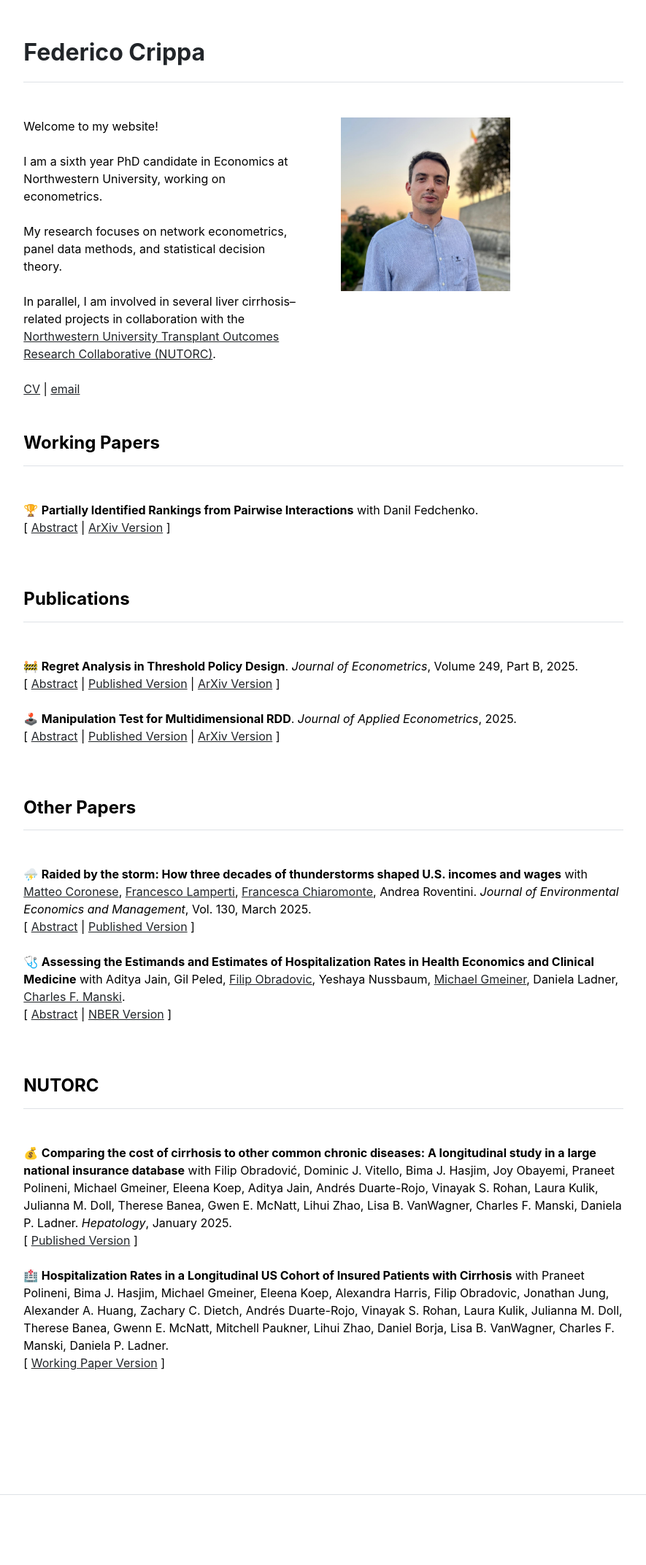
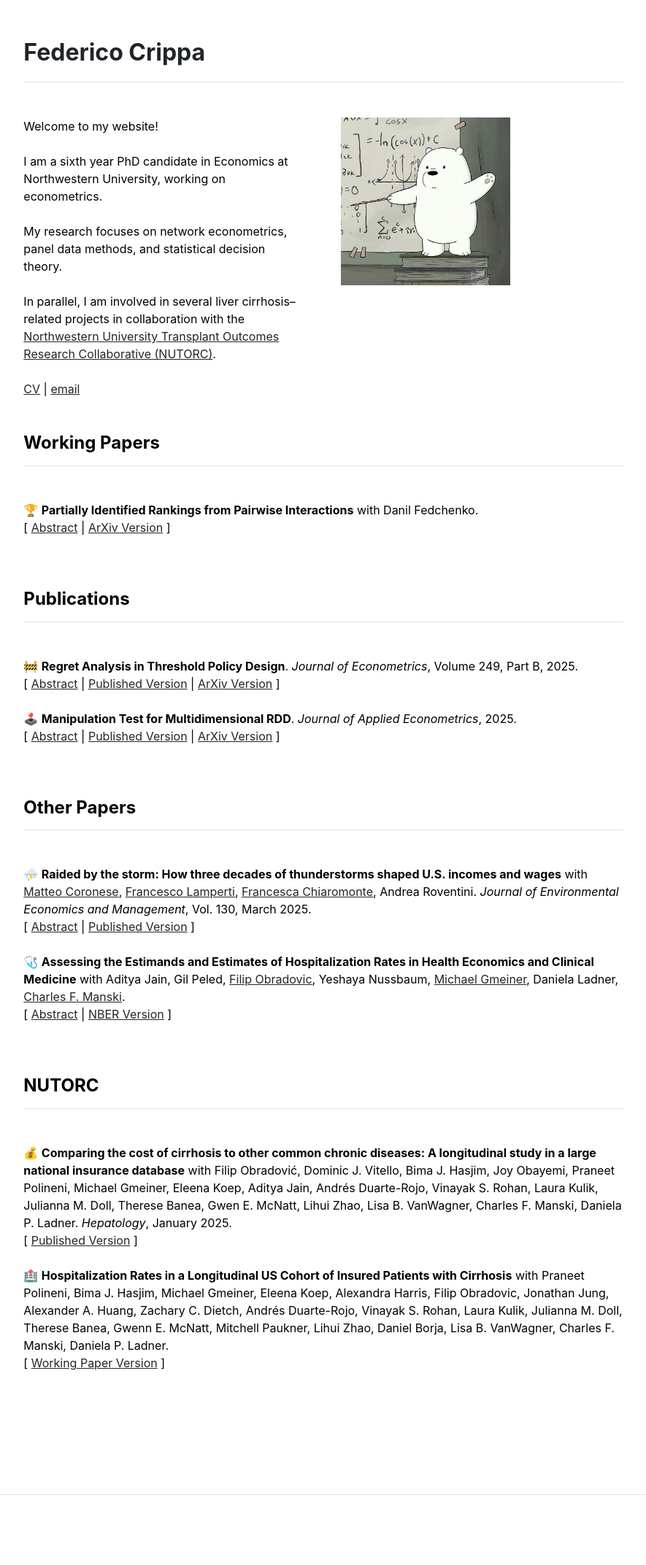
Before and after one commit to fedecrp/fedecrp.github.io, a Jekyll site: the page built from index.md, in a window 1280 px wide. Shown: the whole page at 73% size, without its empty margins (197-1082 px from the left). Built offline with Jekyll 4.4.1, drawn with Linux system fonts in a browser that asks for light colours.

Commit message:
Update home.html

```diff
--- a/_layouts/home.html
+++ b/_layouts/home.html
@@ -14,7 +14,7 @@ layout: default
     <br><a href="https://fedecrp.github.io/assets/fc_cv.pdf" target="_blank">CV</a> | <a href="mailto:federicocrippa2025@u.northwestern.edu">email</a>
   </div>
   <div class="col-md-6">
-    <img src="{{ site.github.url }}/assets/img/headshot.jpg"  width="60%" >
+    <img src="{{ site.github.url }}/assets/img/wbb.jpg"  width="60%" >
   </div>
 </div>
 
```
